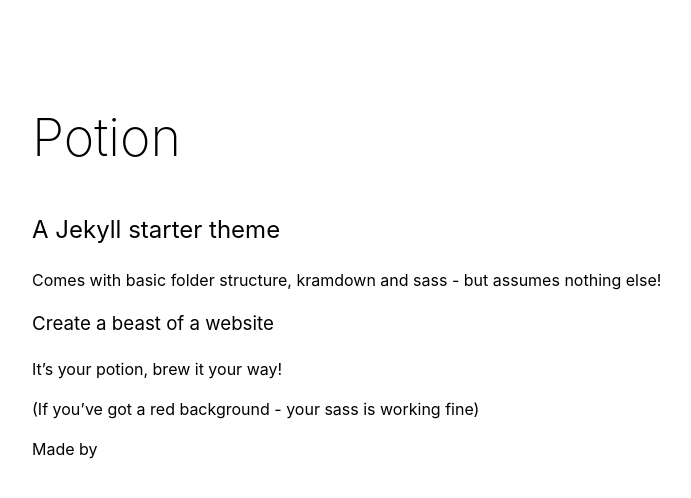
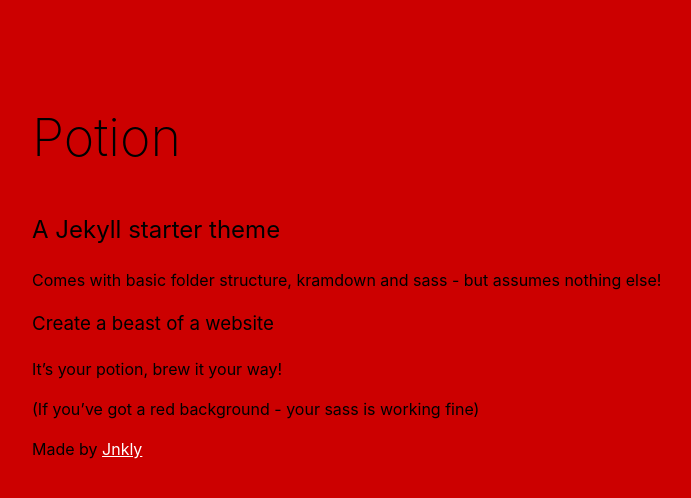
Before and after one commit to jnkly/hello-jekyll, a Jekyll site: the page built from index.md, in a window 1280 px wide. Shown: the top 498 px of the page, without its empty margins (288-979 px from the left). Built offline with Jekyll 4.4.1, drawn with Linux system fonts in a browser that asks for light colours.

Commit message:
Update default.html

```diff
--- a/_layouts/default.html
+++ b/_layouts/default.html
@@ -6,7 +6,7 @@
   <meta name="viewport" content="width=device-width, initial-scale=1">
   <link rel="stylesheet" type="text/css" href="css/style.css">
 </head>
-<body class="white bg-crimson">
+<body class="white bg-red">
 
   <main class="container">
   {{ content }}
```
